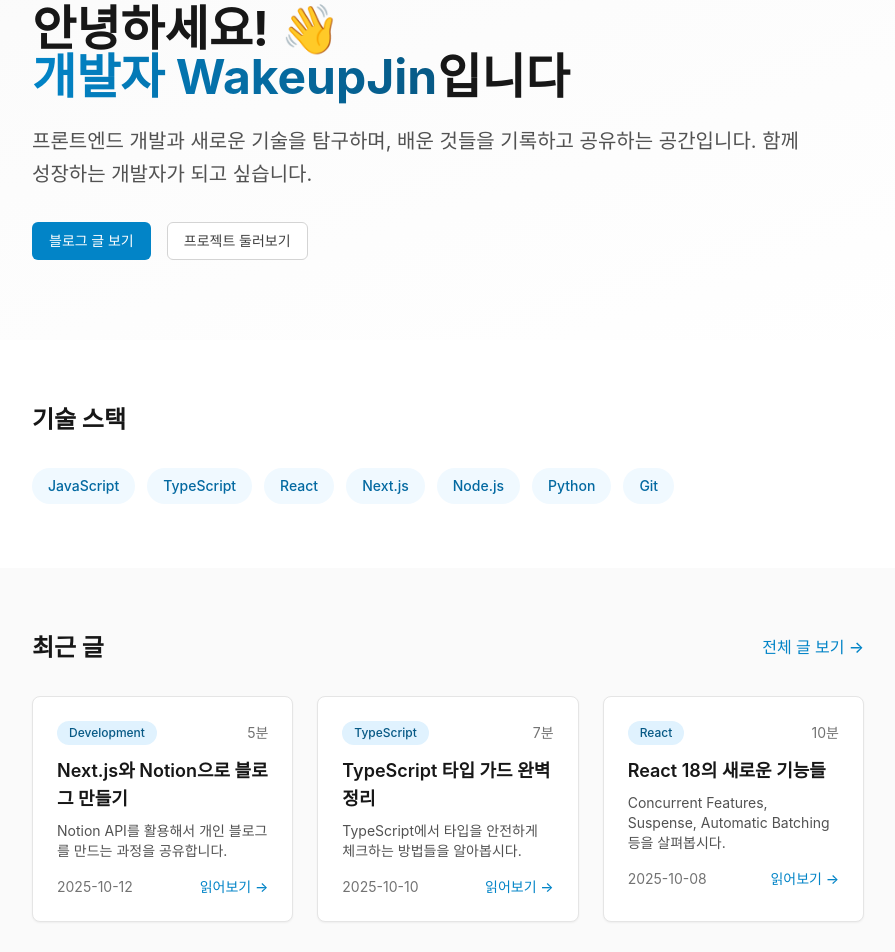
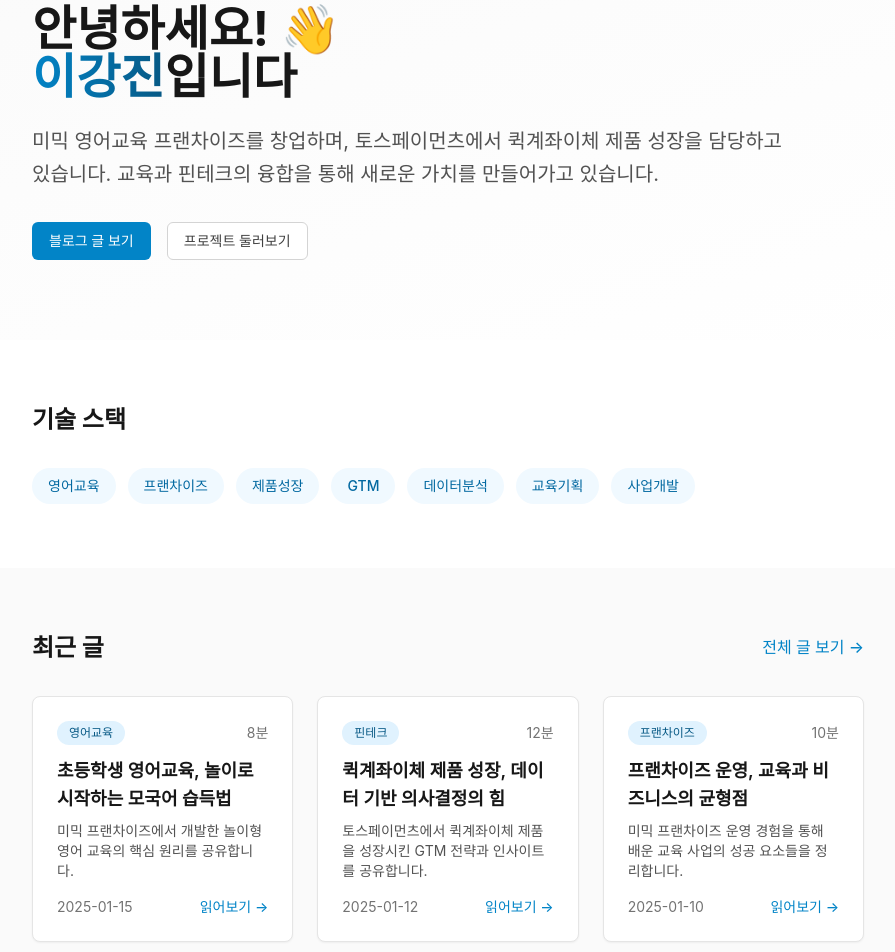
Before and after one commit to Wakeupjin/wakeupjin.github.io, a Next.js app: page / in a window 1280 px wide. Shown: the part 140-1092 px from the top of the page, without its empty margins (192-1087 px from the left). Built offline with nearby package versions, Linux system fonts and the light colour scheme.

Commit message:
Initial commit

```diff
--- a/pages/index.tsx
+++ b/pages/index.tsx
@@ -6,32 +6,32 @@ const HomePage = () => {
   const recentPosts = [
     {
       id: 1,
-      title: 'Next.js와 Notion으로 블로그 만들기',
-      excerpt: 'Notion API를 활용해서 개인 블로그를 만드는 과정을 공유합니다.',
-      date: '2025-10-12',
-      readTime: '5분',
-      category: 'Development'
+      title: '초등학생 영어교육, 놀이로 시작하는 모국어 습득법',
+      excerpt: '미믹 프랜차이즈에서 개발한 놀이형 영어 교육의 핵심 원리를 공유합니다.',
+      date: '2025-01-15',
+      readTime: '8분',
+      category: '영어교육'
     },
     {
       id: 2,
-      title: 'TypeScript 타입 가드 완벽 정리',
-      excerpt: 'TypeScript에서 타입을 안전하게 체크하는 방법들을 알아봅시다.',
-      date: '2025-10-10',
-      readTime: '7분',
-      category: 'TypeScript'
+      title: '퀵계좌이체 제품 성장, 데이터 기반 의사결정의 힘',
+      excerpt: '토스페이먼츠에서 퀵계좌이체 제품을 성장시킨 GTM 전략과 인사이트를 공유합니다.',
+      date: '2025-01-12',
+      readTime: '12분',
+      category: '핀테크'
     },
     {
       id: 3,
-      title: 'React 18의 새로운 기능들',
-      excerpt: 'Concurrent Features, Suspense, Automatic Batching 등을 살펴봅시다.',
-      date: '2025-10-08',
+      title: '프랜차이즈 운영, 교육과 비즈니스의 균형점',
+      excerpt: '미믹 프랜차이즈 운영 경험을 통해 배운 교육 사업의 성공 요소들을 정리합니다.',
+      date: '2025-01-10',
       readTime: '10분',
-      category: 'React'
+      category: '프랜차이즈'
     }
   ];
 
   const skills = [
-    'JavaScript', 'TypeScript', 'React', 'Next.js', 'Node.js', 'Python', 'Git'
+    '영어교육', '프랜차이즈', '제품성장', 'GTM', '데이터분석', '교육기획', '사업개발'
   ];
 
   return (
@@ -42,12 +42,12 @@ const HomePage = () => {
           <div className="max-w-3xl">
             <h1 className="text-4xl md:text-5xl font-bold text-gray-900 mb-6">
               안녕하세요! 👋<br />
-              <span className="text-gradient">개발자 WakeupJin</span>입니다
+              <span className="text-gradient">이강진</span>입니다
             </h1>
             <p className="text-xl text-gray-600 mb-8 leading-relaxed">
-              프론트엔드 개발과 새로운 기술을 탐구하며,
-              배운 것들을 기록하고 공유하는 공간입니다.
-              함께 성장하는 개발자가 되고 싶습니다.
+              미믹 영어교육 프랜차이즈를 창업하며,
+              토스페이먼츠에서 퀵계좌이체 제품 성장을 담당하고 있습니다.
+              교육과 핀테크의 융합을 통해 새로운 가치를 만들어가고 있습니다.
             </p>
             <div className="flex flex-col sm:flex-row gap-4">
               <Link href="/blog" className="btn-primary">
```
